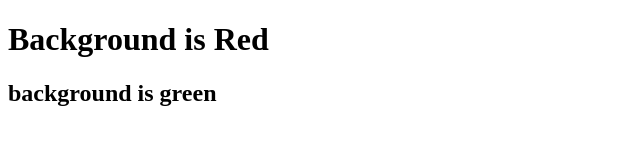
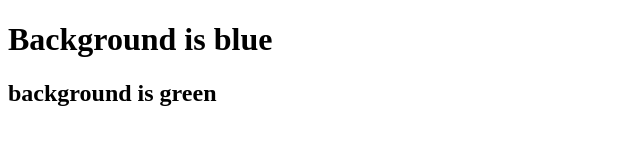
Before and after one commit to DevsDotCom/project-1, a plain HTML site: page index.html in a window 1280 px wide. Shown: the full height of the page, 0-640 px from the left. Drawn offline with Linux system fonts and the light colour scheme.

```diff
--- a/index.html
+++ b/index.html
@@ -6,7 +6,7 @@
     <title>Document</title>
   </head>
   <body>
-    <h1>Background is Red</h1>
+    <h1>Background is blue</h1>
     <h2>background is green</h2>
   </body>
 </html>
```
